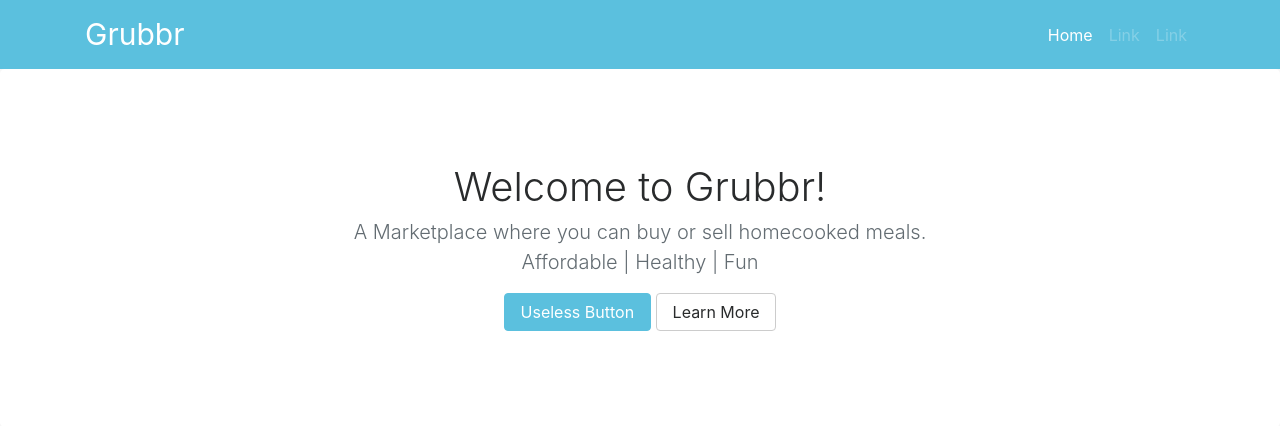
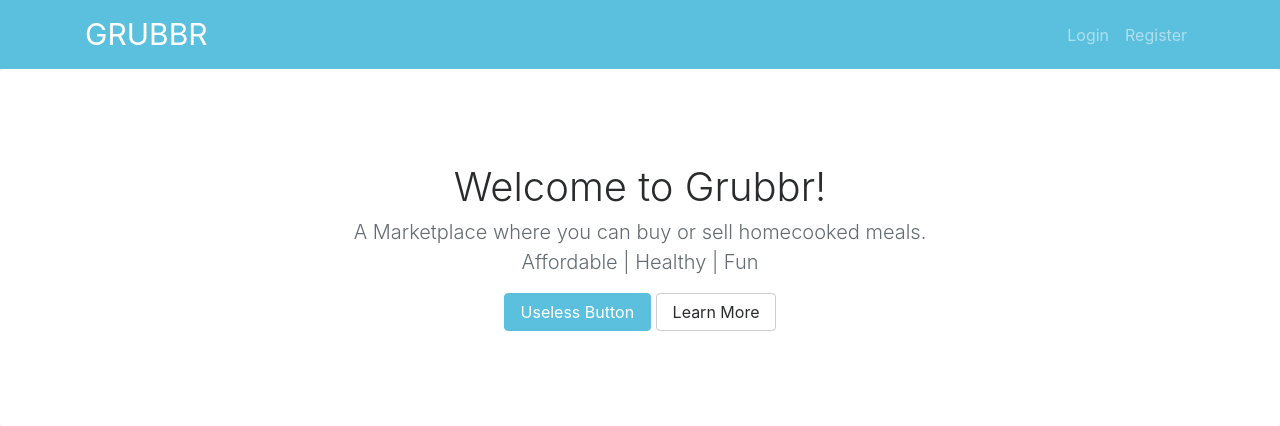
Before and after one commit to KSDhillon/grubbr, a Django app: template grubbr_web/templates/home.html in a window 1280 px wide. Shown: the top 426 px of the page. Run offline with Django 3.2, Linux system fonts and the light colour scheme; the template is opened without the code that fills it, so the values that code supplies are empty; some libraries are stand-ins or nearby versions.

Commit message:
visual changes to pages

```diff
--- a/grubbr_web/templates/home.html
+++ b/grubbr_web/templates/home.html
@@ -14,20 +14,17 @@
 
         <nav class="navbar navbar-toggleable-md navbar-inverse bg-info">
             <div class="container">
-                <a class="navbar-brand" id="nav-logo" href="#">Grubbr</a>
+                <a class="navbar-brand" id="nav-logo" href="#">GRUBBR</a>
                 <button class="navbar-toggler ml-auto" type="button" data-toggle="collapse" data-target="#navbarCollapse" aria-controls="navbarCollapse" aria-expanded="false" aria-label="Toggle navigation">
                     <span class="navbar-toggler-icon"></span>
                 </button>
                 <div class="collapse navbar-collapse" id="navbarCollapse">
                     <ul class="navbar-nav ml-auto">
-                        <li class="nav-item active">
-                            <a class="nav-link" href="/">Home <span class="sr-only">(current)</span></a>
+                        <li class="nav-item">
+                            <a class="nav-link" href="/login">Login</a>
                         </li>
                         <li class="nav-item">
-                            <a class="nav-link disabled" href="#">Link</a>
-                        </li>
-                        <li class="nav-item">
-                            <a class="nav-link disabled" href="#">Link</a>
+                            <a class="nav-link" href="/register">Register</a>
                         </li>
                     </ul>
                 </div>
--- a/grubbr_web/templates/login.html
+++ b/grubbr_web/templates/login.html
@@ -34,7 +34,7 @@
                             </form>
                         </div>
                     </div>
-                    <p id="under-card">Haven't created an account? <a href="#">Sign Up!</a></p>
+                    <p class="text-center">Haven't created an account? <a href="#">Sign Up!</a></p>
                 </div>
             </div>
         </div>
--- a/grubbr_web/templates/register.html
+++ b/grubbr_web/templates/register.html
@@ -38,7 +38,7 @@
                             </form>
                         </div>
                     </div>
-                    <p id="under-card">Already have an account? <a href="#">Login!</a></p>
+                    <p class="text-center">Already have an account? <a href="#">Login!</a></p>
                 </div>
             </div>
         </div>
```
Also changed, not shown: grubbr_web/templates/meal.html (+6 -7 lines).
